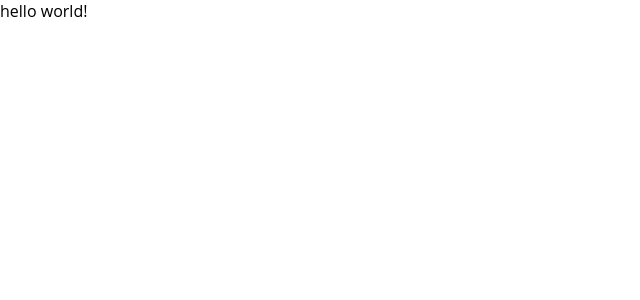
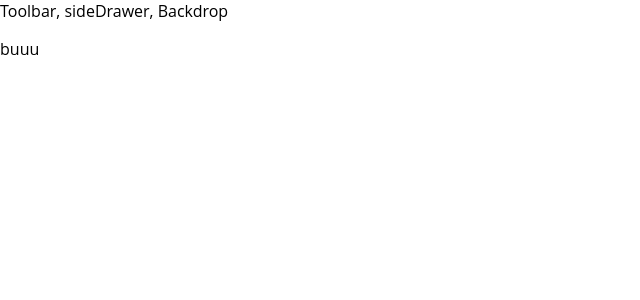
Before and after one commit to MiguelP1989/TheBurgerBuilder, a React app: page / in a window 1280 px wide. Shown: the top 300 px of the page, without its empty margins (0-640 px from the left). Built offline with nearby package versions, Linux system fonts and the light colour scheme; the HTML template or start-up script is replaced by a standard one.

Commit message:
layout component

```diff
--- a/src/App.js
+++ b/src/App.js
@@ -1,13 +1,23 @@
-import React from 'react';
+import React, { Component }from 'react';
+
+import Layout from "../src/components/Layout/Layout"
 
 
 
-function App() {
-  return (
-    <div >
-     hello world!
-    </div>
-  );
+class App  extends Component {
+  render() {
+    return (
+      <div>
+      <Layout>
+      <p>buuu</p>
+      </Layout>
+     </div>
+    )
+
+
+  }
+
+
 }
 
 export default App;
--- /dev/null
+++ b/src/components/Layout/Layout.js
@@ -0,0 +1,14 @@
+import React from "react"
+import Aux from "../../hoc/Aux"
+
+const layout = (props) => (
+    <Aux>
+    <div>Toolbar, sideDrawer, Backdrop</div>
+    <main>
+        {props.children}
+    </main>
+    </Aux>
+)
+
+
+export default layout;
--- /dev/null
+++ b/src/hoc/Aux.js
@@ -0,0 +1,5 @@
+
+
+const aux = (props) => props.children
+
+export default aux
```
Also changed, not shown: 2 other files (tests, documents, lock files or other folders).
